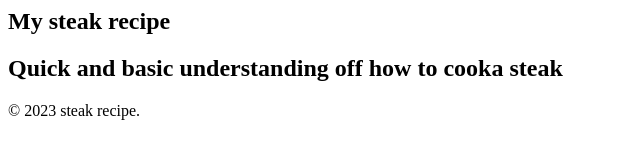
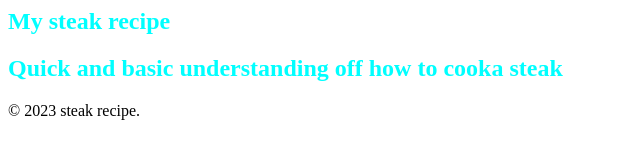
Before and after one commit to onurat/RecipeCoursework, a plain HTML site: page index.html in a window 1280 px wide. Shown: the whole page, without its empty margins (0-640 px from the left). Drawn offline with Linux system fonts and the light colour scheme.

Commit message:
recipie coursework

```diff
--- a/index.html
+++ b/index.html
@@ -4,7 +4,9 @@
     <meta charset="UTF-8">
     <meta http-equiv="X-UA-Compatible" content="IE=edge">
     <meta name="viewport" content="width=device-width, initial-scale=1.0">
+    <link rel="stylesheet" href="./stylesheet/style.css">
     <title>steak recipe</title>
+
 </head>
 
 <body>
--- /dev/null
+++ b/stylesheet/style.css
@@ -0,0 +1,3 @@
+.header-title{
+   color: aqua;
+}
```
Also changed, not shown: style.css (deleted).
